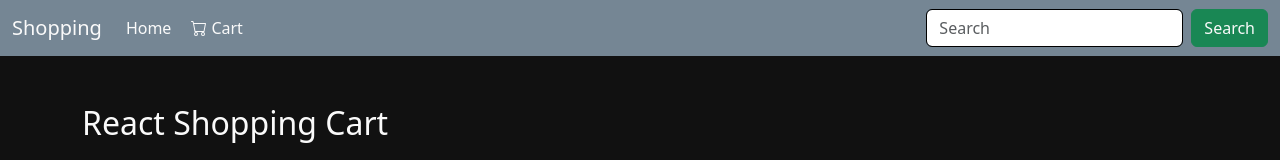
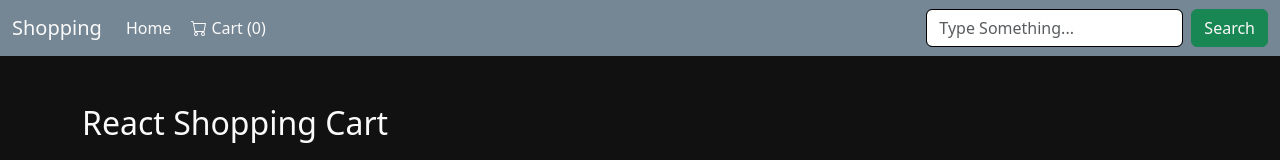
Before and after one commit to dori-dev/react-cart, a React (Vite) app: page / in a window 1280 px wide. Shown: the top 160 px of the page. Built offline with nearby package versions, Linux system fonts and the light colour scheme.

Commit message:
Add count of cart items

```diff
--- a/src/components/Navbar.jsx
+++ b/src/components/Navbar.jsx
@@ -1,11 +1,15 @@
-import React, { useState } from "react";
+import React, { useState, useContext } from "react";
 import { BsCart } from "react-icons/bs";
 import { Link } from "react-router-dom";
 
 import Cart from "./Cart";
+import { CartContext } from "../context/CartContext";
 
 function Navbar() {
   const [showModal, setShowModal] = useState(false);
+
+  const cart = useContext(CartContext);
+  const cartItemsCount = cart.items.length;
 
   const handleShow = () => {
     setShowModal(true);
@@ -47,7 +51,7 @@ function Navbar() {
                   className="nav-link align-self-center"
                 >
                   <BsCart className="mx-1 mb-1"></BsCart>
-                  Cart
+                  Cart ({cartItemsCount})
                 </button>
               </li>
             </ul>
@@ -55,7 +59,7 @@ function Navbar() {
               <input
                 className="form-control me-2 border-black"
                 type="search"
-                placeholder="Search"
+                placeholder="Type Something..."
                 aria-label="Search"
               />
               <button className="btn btn-success" type="submit">
```
